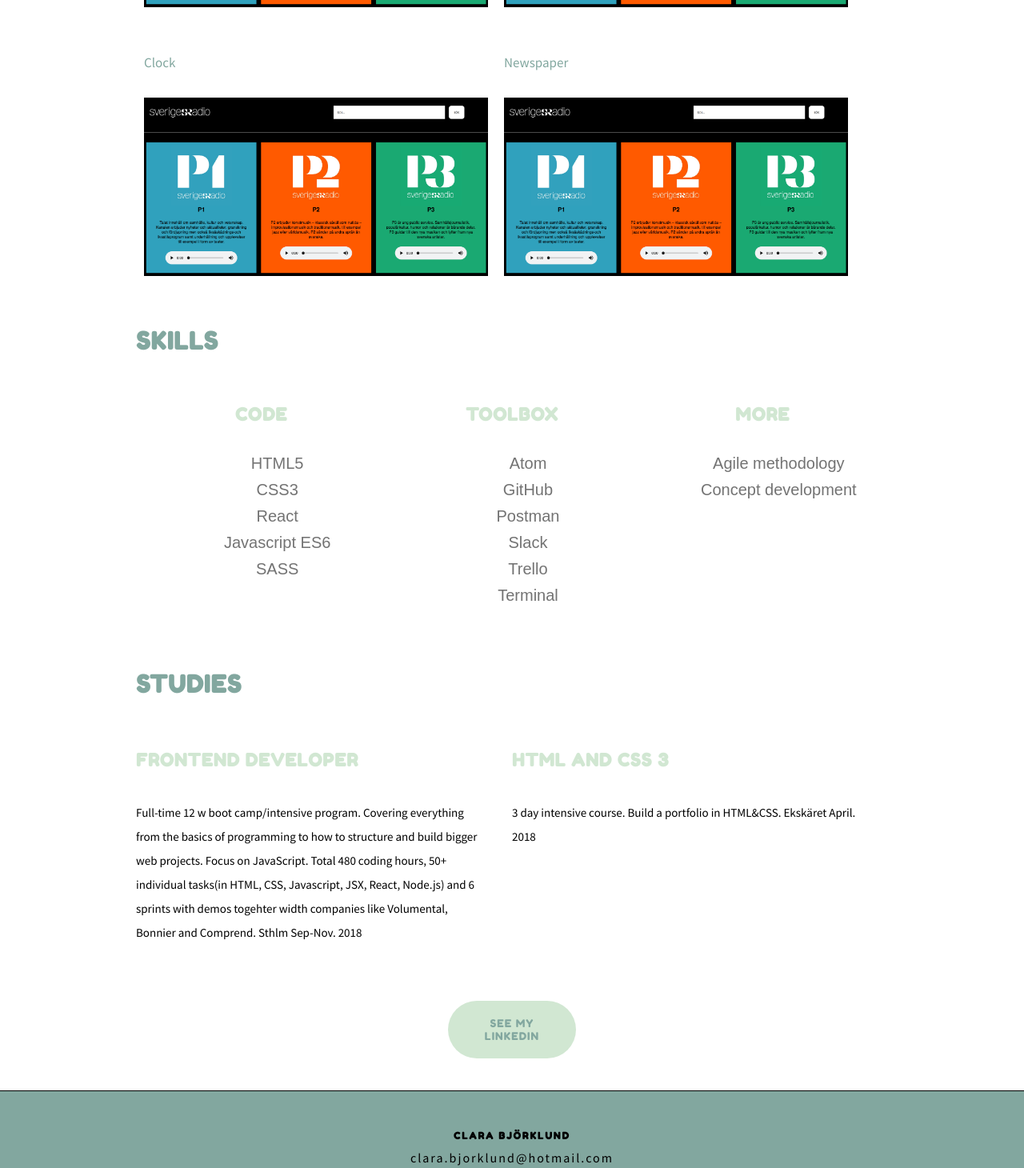
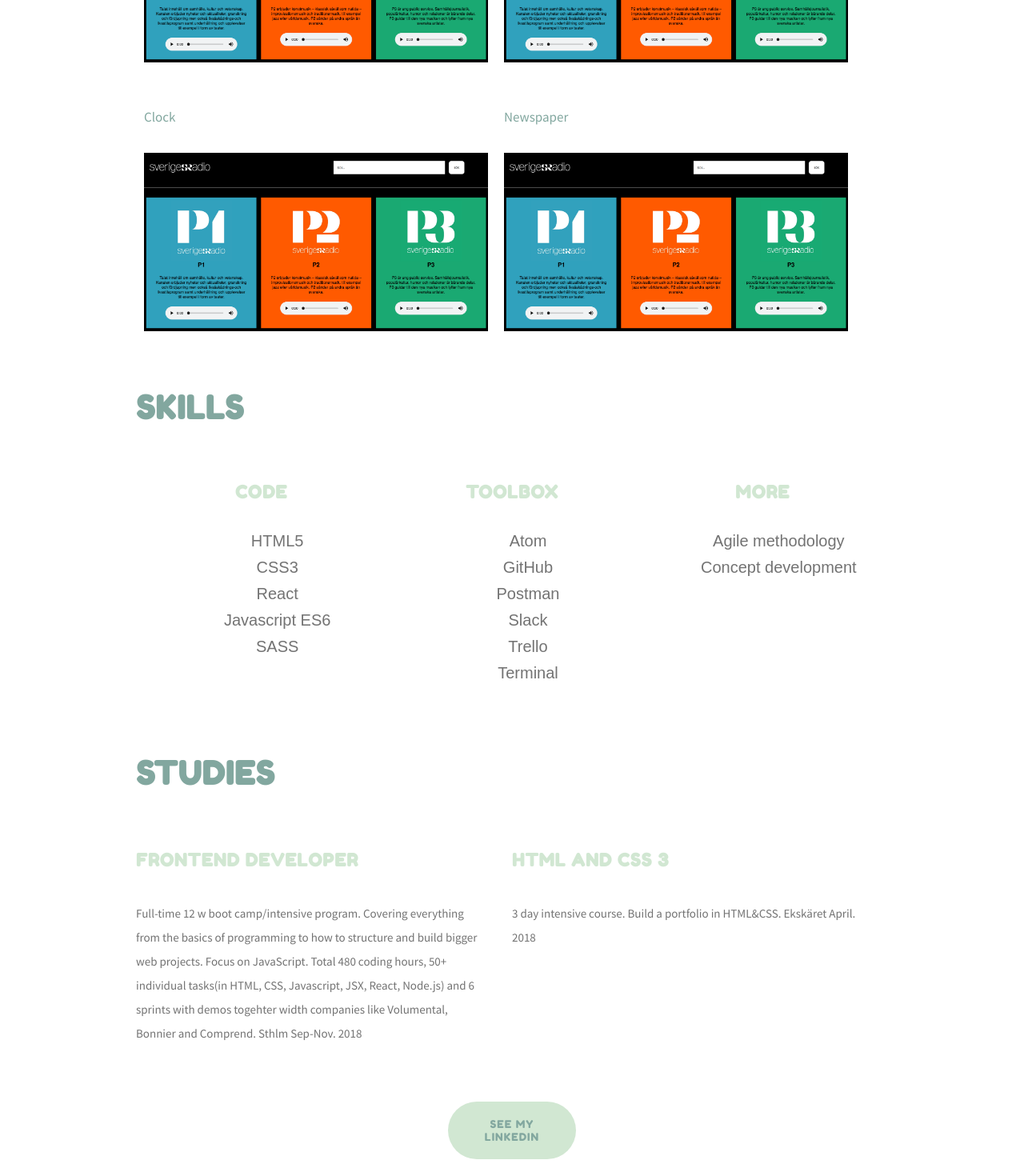
Before and after one commit to cbjorklund88/Portfolio, a React (Create React App) app: page /LandingPage in a window 1280 px wide. Shown: the part 940-2400 px from the top of the page at 80% size. Built offline with nearby package versions, Linux system fonts and the light colour scheme.

Commit message:
linked to my GitHub and LinkedIn

```diff
--- a/src/components/Project.js
+++ b/src/components/Project.js
@@ -47,7 +47,7 @@ class Project extends React.Component {
               </ul>
             </div>
           </div>
-          <Button>See it live</Button>
+          <Button>view the code</Button>
         </div>
         <Footer />
       </div>
--- a/src/components/landingPage.js
+++ b/src/components/landingPage.js
@@ -17,7 +17,7 @@ class LandingPage extends React.Component {
       <div>
         <div className="container">
           <AboutYou />
-          <Button>See my github</Button>
+          <Button><a href="https://github.com/cbjorklund88" target="_blank">See my github</a></Button>
           <MyTech />
           <div className="MyCases">
             {projectsJson.cases.map(product => <MyCases
@@ -27,7 +27,7 @@ class LandingPage extends React.Component {
           </div>
           <Skills />
           <Studies />
-          <Button>See my Linkedin</Button>
+          <Button><a href="https://www.linkedin.com/in/clara-bj%C3%B6rklund-8b7776171/" target="_blank">See my Linkedin</a></Button>
         </div>
         <Footer />
       </div>
--- a/src/index.css
+++ b/src/index.css
@@ -7,12 +7,6 @@ body {
   width: 100%;
   height: auto;
   font-family: sans-serif;
-}
-
-a {
-  text-decoration: none;
-  width: 80%;
-  font-family: 'Source Sans Pro', sans-serif;
 }
 
 li {
@@ -28,15 +22,6 @@ h1, h2 {
   color: #82a79f;
   letter-spacing: 1px;
   font-size: 40px;
-}
-
- h2, h3 {
-  font-size: 30px;
-}
-
-h3, p {
-  font-family: 'Source Sans Pro', sans-serif;
-  margin: 0;
 }
 
 h5 {
@@ -60,7 +45,6 @@ button {
   align-self: center;
   font-family: 'Fredoka One';
   text-transform: uppercase;
-  color: #82a79f;
   background-color: #d1e7d2;
   outline: none;
   border-style: none;
@@ -72,6 +56,11 @@ button {
   margin-top: 30px;
   transition: 0.2s;
   opacity: 1;
+}
+
+a {
+  color: #82a79f;
+  text-decoration: none;
 }
 
 button:hover {
@@ -141,6 +130,12 @@ button:hover {
   font-size: 17px;
 }
 
+.Cases a {
+  text-decoration: none;
+  width: 80%;
+  font-family: 'Source Sans Pro', sans-serif;
+}
+
 .caseImage {
   margin-top: 20px;
   height: 250px;
@@ -192,6 +187,12 @@ button:hover {
   margin-right: 30px;
 }
 
+.studiesList p {
+  color: #737373;
+  font-family: 'Source Sans Pro', sans-serif;
+  margin: 0;
+}
+
 .project-container {
   width: 1000px;
   padding-top: 70px;
@@ -230,6 +231,7 @@ button:hover {
 }
 
 footer {
+  font-family: 'Source Sans Pro', sans-serif;
   border-top: 1px solid #000;
   height: 150px;
   margin-top: 40px;
@@ -238,5 +240,5 @@ footer {
   display: flex;
   justify-content: center;
   align-items: center;
-  letter-spacing: 2px;
+  letter-spacing: 1px;
 }
```
